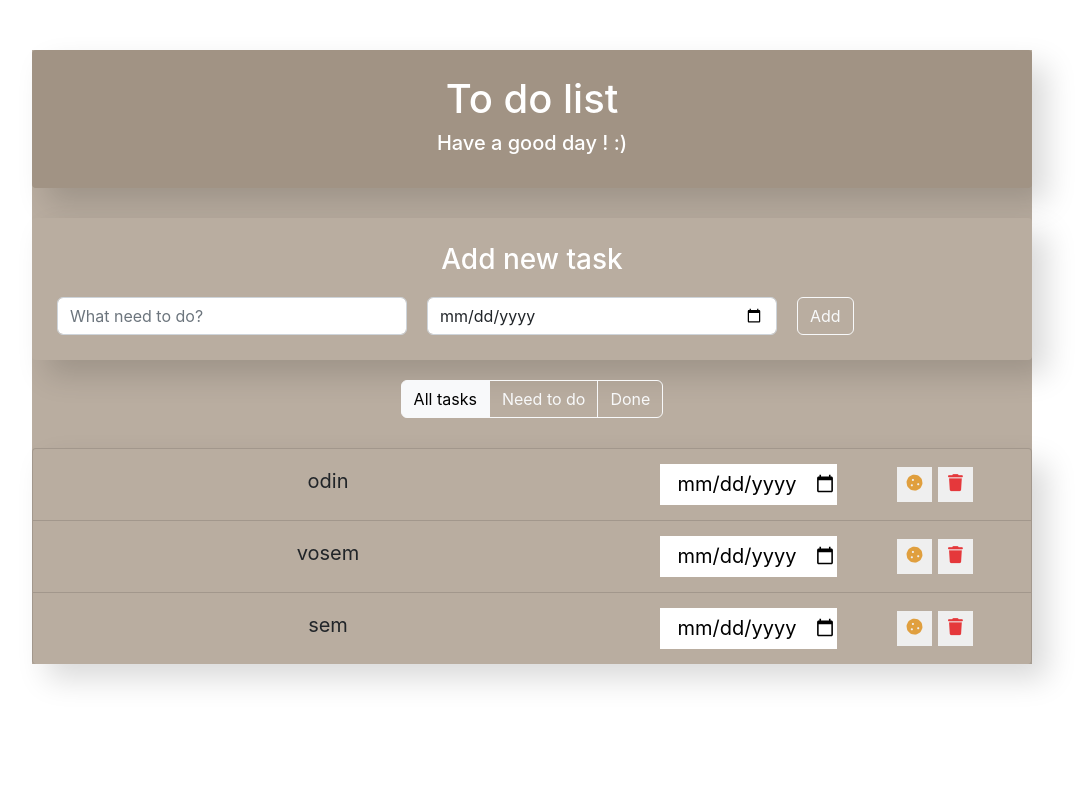
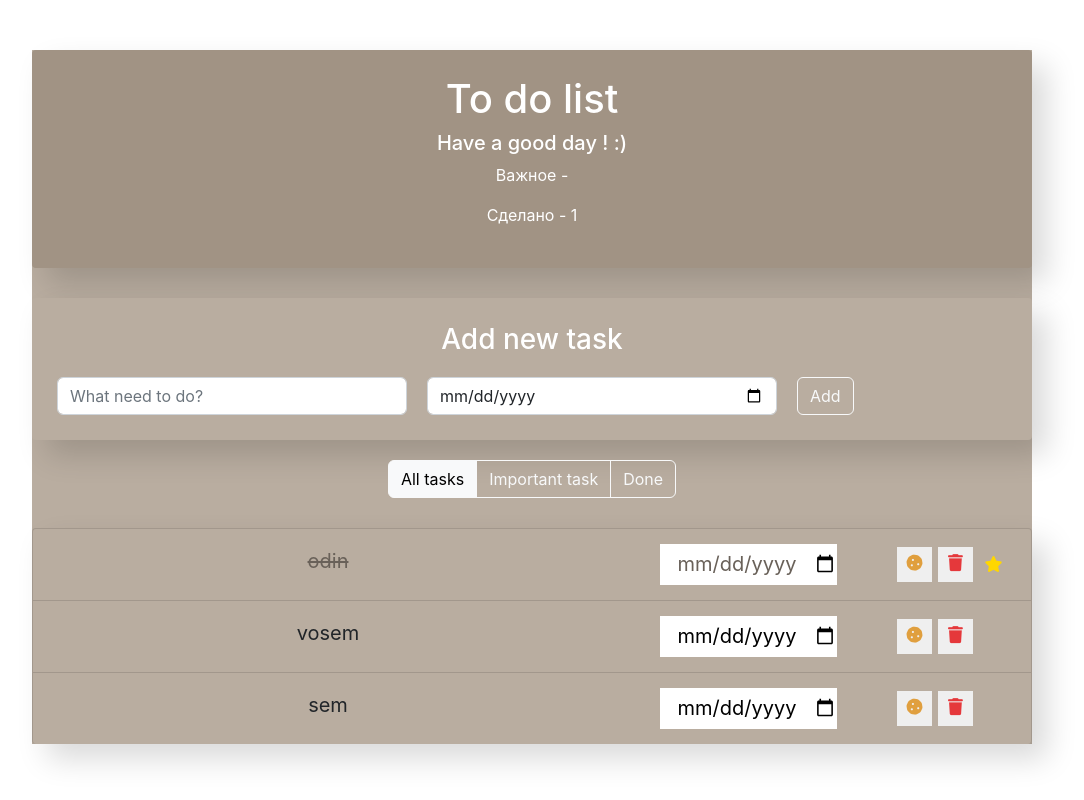
Before and after one commit to byDsh116/Todo-list, a React (Create React App) app: page / in a window 1280 px wide. Shown: the whole page, without its empty margins (108-1192 px from the left). Built offline with nearby package versions, Linux system fonts and the light colour scheme.

Commit message:
add filter, fixed bags and just improve code

```diff
--- a/src/components/app-filter/app-filter.jsx
+++ b/src/components/app-filter/app-filter.jsx
@@ -12,7 +12,7 @@ const AppFilter = () => {
             <button
                 className="btn btn-outline-light"
                 type="button"
-            > Need to do
+            > Important task
             </button>
 
             <button
--- a/src/components/app-info/app-info.jsx
+++ b/src/components/app-info/app-info.jsx
@@ -1,10 +1,13 @@
 import './app-info.css'
 
-const AppInfo = () => {
+const AppInfo = ({ important, done }) => {
     return (
         <div className="app-info">
             <h1>To do list</h1>
             <h5>Have a good day ! :)</h5>
+            <p>Важное - {important}</p>
+            <p>Сделано - {done}</p>
+
         </div>
     )
 }
--- a/src/components/app/app.jsx
+++ b/src/components/app/app.jsx
@@ -1,24 +1,23 @@
 import { Component } from 'react'
-
 import AppFilter from '../app-filter/app-filter'
 import AppInfo from '../app-info/app-info'
 // import SearchPanel from '../search-panel/search-panel'
 import TaskAddForm from '../task-add-form/task-add-form'
 import TaskList from '../task-list/task-list'
+
 import './app.css'
-
-
 
 class App extends Component {
     constructor(props) {
         super(props)
         this.state = {
             data: [
-                { task: 'odin', date: '20.02.2022', increase: true, id: 1 },
-                { task: 'vosem', date: '20.02.2022', increase: false, id: 2 },
-                { task: 'sem', date: '20.02.2022', increase: false, id: 3 },
+                { task: 'odin', date: '20.02.2022', done: true, important: true, id: '1' },
+                { task: 'vosem', date: '20.02.2022', done: false, important: false, id: 2 },
+                { task: 'sem', date: '20.02.2022', done: false, important: false, id: 3 },
             ]
         }
+        this.maxId = 4;
     }
 
     deleteItem = (id) => {
@@ -30,18 +29,50 @@ class App extends Component {
     }
 
 
+    addTask = (task, date) => {
+        const newTask = {
+            task,
+            date,
+            important: false,
+            done: false,
+            id: this.maxId++
+        }
+        this.setState(({ data }) => {
+            const newArr = [...data, newTask];
+            return {
+                data: newArr
+            }
+        });
+    }
+
+    onToggleProp = (id, prop) => {
+        this.setState(({ data }) => ({
+            data: data.map(item => {
+                if (item.id === id) {
+                    return { ...item, [prop]: !item[prop] }
+                }
+                return item
+            })
+        }))
+    }
+
     render() {
+        const tasks = this.state.data.length
+        const done = this.state.data.filter(item => item.done).length
         return (
             <div className='app'>
-                <AppInfo />
-                <TaskAddForm />
+                <AppInfo tasks={tasks} done={done} />
+                <TaskAddForm onAdd={this.addTask} />
+
                 <div className='search-panel'>
                     {/* <SearchPanel /> */}
                     <AppFilter />
                 </div>
-                <TaskList data={this.state.data}
+
+                <TaskList
+                    data={this.state.data}
                     onDelete={this.deleteItem}
-                />
+                    onToggleProp={this.onToggleProp} />
             </div>
         )
     }
--- a/src/components/task-add-form/task-add-form.jsx
+++ b/src/components/task-add-form/task-add-form.jsx
@@ -18,8 +18,9 @@ class TaskAddForm extends Component {
     }
 
     onSubmit = (e) => {
-        e.preventDefault();
-        this.props.onAdd(this.state.task, this.state.date);
+        e.preventDefault()
+        if (this.state.task.length < 3 || !this.state.date) return
+        this.props.onAdd(this.state.task, this.state.date)
         this.setState({
             task: '',
             date: ''
@@ -34,7 +35,7 @@ class TaskAddForm extends Component {
                 <h3>Add new task</h3>
                 <form
                     className="add-form d-flex"
-                    onSubmit = {this.onSubmit}>
+                    onSubmit={this.onSubmit}>
                     <input type="text"
                         name='task'
                         value={task}
--- a/src/components/task-list-item/task-list-item.jsx
+++ b/src/components/task-list-item/task-list-item.jsx
@@ -1,31 +1,8 @@
-import { Component } from 'react';
 import './task-list-item.css'
 
+const TaskListItem = (props) => {
 
-class TaskListItem extends Component {
-    constructor(props) {
-        super(props)
-        this.state = {
-            increase: false,
-            important: false
-        }
-    }
-
-    onDone = () => {
-        this.setState(({ done }) => ({
-            done: !done
-        }))
-    }
-
-    onImportant = () => {
-        this.setState(({important}) => ({
-            important: !important
-        }))
-    }
-
-    render() {
-        const {task, date, onDelete} = this.props
-        const {done, important} = this.state
+    const { task, date, onDelete, onToggleProp, done, important } = props
 
     let classNames = "list-group-item d-flex justify-content-between";
     if (done) {
@@ -37,20 +14,19 @@ class TaskListItem extends Component {
 
     return (
         <li className={classNames}>
-                <span className="list-group-item-label" onClick={this.onImportant}> {task} </span>
-                <input type="date" className="list-group-item-input" placeholder={date}/>
+            <span className="list-group-item-label" onClick={onToggleProp} data-toggle='important'> {task} </span>
+            <input type="date" className="list-group-item-input" placeholder={date} />
             <div className='d-flex justify-content-center align-items-center'>
                 <button type="button"
                     className="btn-cookie btn-sm "
-                        onClick={this.onDone}
-                    >
+                    data-toggle='done'
+                    onClick={onToggleProp}>
                     <i className="fas fa-cookie"></i>
                 </button>
 
                 <button type="button"
                     className="btn-trash btn-sm "
-                        onClick={onDelete}
-                        >
+                    onClick={onDelete}>
                     <i className="fas fa-trash"></i>
                 </button>
                 <i className="fas fa-star"></i>
@@ -58,6 +34,5 @@ class TaskListItem extends Component {
         </li>
     )
 }
-}
 
 export default TaskListItem
--- a/src/components/task-list/task-list.jsx
+++ b/src/components/task-list/task-list.jsx
@@ -1,8 +1,8 @@
 import TaskListItem from '../task-list-item/task-list-item'
+
 import './task-list.css'
 
-
-const TaskList = ({ data, onDelete }) => {
+const TaskList = ({ data, onDelete, onToggleProp }) => {
 
     const elements = data.map(item => {
         const { id, ...itemProps } = item
@@ -11,9 +11,10 @@ const TaskList = ({ data, onDelete }) => {
                 key={id}
                 {...itemProps}
                 onDelete={() => onDelete(id)}
-            />
+                onToggleProp={(e) => onToggleProp(id, e.currentTarget.getAttribute('data-toggle'))} />
         )
     })
+
     return (
         <ul className="app-list list-group">
             {elements}
```
Also changed, not shown: src/components/search-panel/search-panel.jsx (+4 -4 lines). Lines whose indentation alone changed are shown as unchanged.
